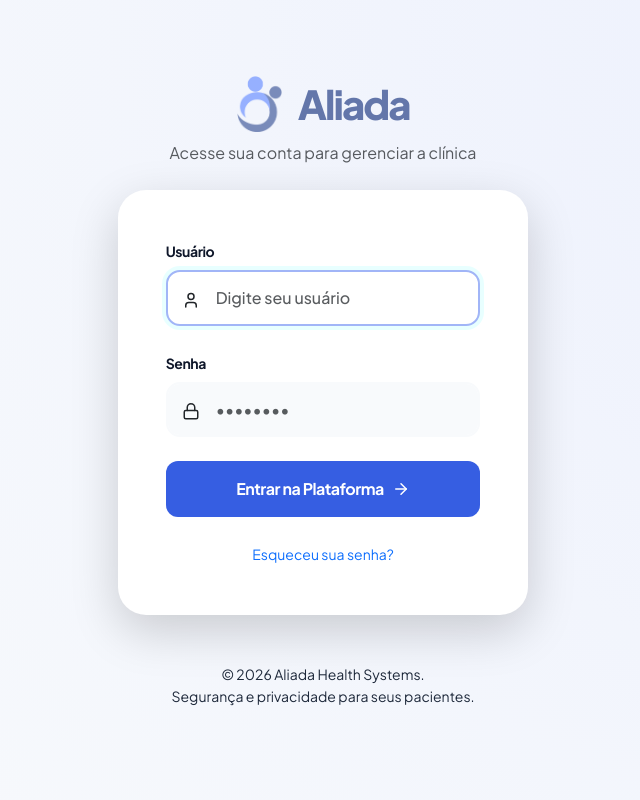
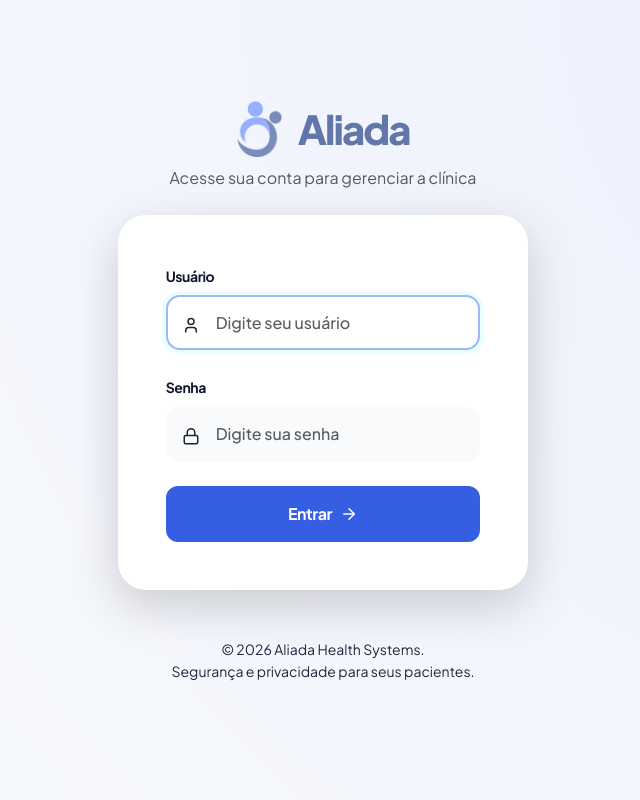
Before and after one commit to lcdeprojects/ag_kit, a Django app: page /accounts/login/ in a window 1280 px wide. Shown: the whole page, without its empty margins (317-957 px from the left). Run offline with Django 5.2, Linux system fonts and the light colour scheme; some libraries are stand-ins or nearby versions.

Commit message:
login_page

```diff
--- a/clinic/templates/registration/login.html
+++ b/clinic/templates/registration/login.html
@@ -35,7 +35,7 @@
                             <span class="position-absolute top-50 start-0 translate-middle-y ps-3 text-slate-400">
                                 <i data-lucide="lock" style="width: 18px; height: 18px;"></i>
                             </span>
-                            <input type="password" name="password" class="form-control ps-5" placeholder="••••••••" required>
+                            <input type="password" name="password" class="form-control ps-5" placeholder="Digite sua senha" required>
                         </div>
                     </div>
 
@@ -47,13 +47,9 @@
                     {% endif %}
 
                     <button type="submit" class="btn btn-primary w-100 py-3 fw-bold d-flex align-items-center justify-content-center">
-                        Entrar na Plataforma
+                        Entrar
                         <i data-lucide="arrow-right" class="ms-2" style="width: 18px;"></i>
                     </button>
-
-                    <div class="mt-4 text-center">
-                        <a href="#" class="text-decoration-none small fw-600 text-primary">Esqueceu sua senha?</a>
-                    </div>
                 </form>
             </div>
         </div>
```
